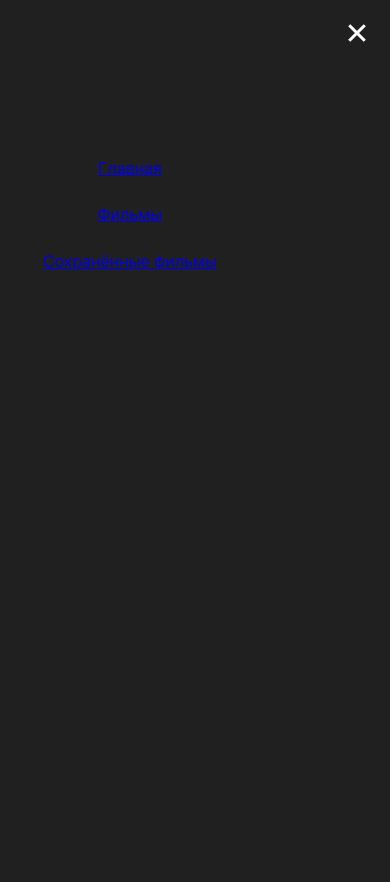
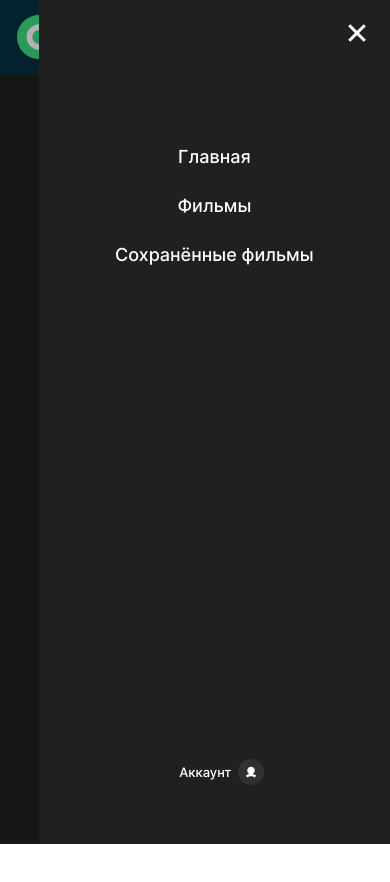
Before and after one commit to elicrock/movies-explorer-frontend, a React (Create React App) app: page / in a window 390 px wide. Both pictures are taken after a click on the button 351 px from the left and 37 px from the top of the page. Shown: the top 882 px of the page. After the commit the page ends 844 px from the top, so only its background shows below. Built offline with nearby package versions, Linux system fonts and the light colour scheme.

Commit message:
Upd header with burger menu

```diff
--- a/src/components/BurgerMenu/BurgerMenu.css
+++ b/src/components/BurgerMenu/BurgerMenu.css
@@ -10,27 +10,37 @@
   cursor: pointer;
 }
 
-.burger-bg {
+.burger-menu__overlay {
   position: fixed;
   top: 0;
-  right: 0;
-  width: 100vw;
-  height: 100vh;
-  opacity: 0.3;
-  background: #000;
+  left: 0;
+  width: 100%;
+  height: 100%;
+  background-color: rgba(0, 0, 0, 0.3);
+  z-index: 999;
+  display: flex;
+  justify-content: flex-end;
+  align-items: center;
 }
 
-.burger-menu {
-  position: absolute;
-  top: 0;
-  right: 0;
+.burger-menu__content {
+  position: relative;
+  background: #202020;
   min-width: 520px;
   height: 100vh;
   display: flex;
   flex-direction: column;
   justify-content: space-between;
-  background: #202020;
-  padding: 159px 0 90px 0;
+  align-items: center;
+  box-sizing: border-box;
+  padding: 159px 20px 90px 20px;
+  gap: 28px;
+  transform: translateX(100%);
+  transition: transform 0.3s ease-in-out;
+}
+
+.burger-menu__overlay_active .burger-menu__content {
+  transform: translateX(0);
 }
 
 .burger-menu__close-btn {
@@ -43,6 +53,8 @@
   width: 22px;
   height: 22px;
   background: transparent url('../../images/burger-close-btn.svg') no-repeat center center;
+  z-index: 1;
+  cursor: pointer;
 }
 
 .burger-menu__links {
@@ -52,8 +64,65 @@
   gap: 28px;
 }
 
+.burger-menu__link {
+  color: #FFF;
+  text-align: center;
+  font-size: 18px;
+  font-weight: 500;
+  line-height: normal;
+  text-decoration: none;
+  transition: opacity 0.2s;
+}
+
+.burger-menu__link:hover {
+  opacity: 0.7;
+}
+
+.burger-menu__profile {
+  width: 100px;
+  height: 32px;
+  padding: 3px;
+  display: flex;
+  justify-content: flex-end;
+  align-items: center;
+  gap: 7px;
+  color: #fff;
+  text-decoration: none;
+  font-size: 13px;
+  font-weight: 500;
+  line-height: 12px; /* 92.308% */
+  transition: opacity 0.2s;
+}
+
+.burger-menu__profile::after {
+  content: '';
+  width: 26px;
+  height: 26px;
+  flex-shrink: 0;
+  border-radius: 50px;
+  background: #313131 url('../../images/profile-icon.svg') no-repeat center center;
+  background-size: 12px 12px;
+}
+
+.burger-menu__profile:hover {
+  opacity: 0.7;
+}
+
+
 @media screen and (max-width: 768px) {
   .header__burger-btn {
     display: flex;
   }
+
+  .burger-menu__content {
+    min-width: calc((100vw - 320px)/(768 - 320) * (520 - 320) + 320px);
+    padding: calc((100vw - 320px)/(768 - 320) * (159 - 144) + 144px) calc((100vw - 320px)/(768 - 320) * (20 - 10) + 10px) calc((100vw - 320px)/(768 - 320) * (90 - 46) + 46px);
+  }
 }
+
+@media screen and (max-width: 320px) {
+  .burger-menu__content {
+    min-width: 100vw;
+    padding: 144px 10px 46px;
+  }
+}
--- a/src/components/BurgerMenu/BurgerMenu.jsx
+++ b/src/components/BurgerMenu/BurgerMenu.jsx
@@ -11,24 +11,23 @@ function BurgerMenu() {
 
   return (
     <>
-      {
-        !isMenuOpen ?
+      {!isMenuOpen &&
         <button className="header__burger-btn" onClick={handleMenuClick}></button>
-        :
-          <>
-            <div className="burger-bg"></div>
-            <div className="burger-menu">
-              <button className="burger-menu__close-btn" onClick={handleMenuClick}></button>
-              <nav className="burger-menu__links">
-                <Link to="/saved-movies" className="burger-menu__link">Главная</Link>
-                <Link to="/saved-movies" className="burger-menu__link">Фильмы</Link>
-                <Link to="/saved-movies" className="burger-menu__link">Сохранённые фильмы</Link>
-              </nav>
-              <Link to="/profile" className="burger-menu__link burger-menu__link-profile">Аккаунт</Link>
-            </div>
-          </>
       }
 
+      {isMenuOpen && (
+        <div className={`burger-menu__overlay ${isMenuOpen ? 'burger-menu__overlay_active' : ''}`} onClick={handleMenuClick}>
+        <button className="burger-menu__close-btn" onClick={handleMenuClick} />
+          <div className="burger-menu__content">
+            <nav className="burger-menu__links">
+              <Link to="/" className="burger-menu__link">Главная</Link>
+              <Link to="/movies" className="burger-menu__link">Фильмы</Link>
+              <Link to="/saved-movies" className="burger-menu__link">Сохранённые фильмы</Link>
+            </nav>
+            <Link to="/profile" className="burger-menu__profile">Аккаунт</Link>
+          </div>
+        </div>
+      )}
     </>
   )
 }
```
